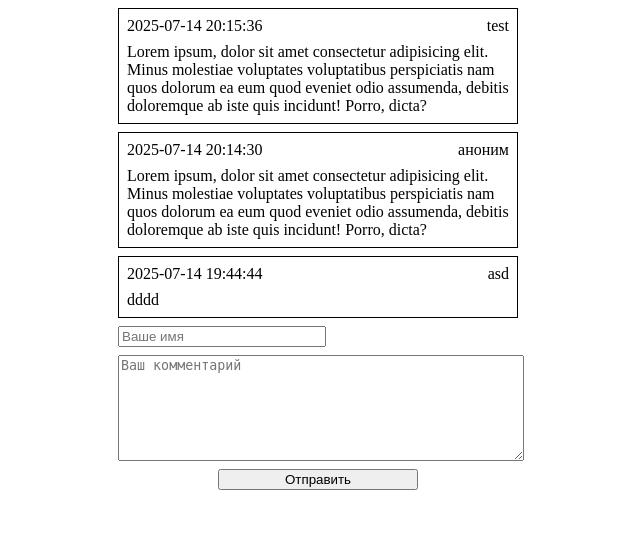
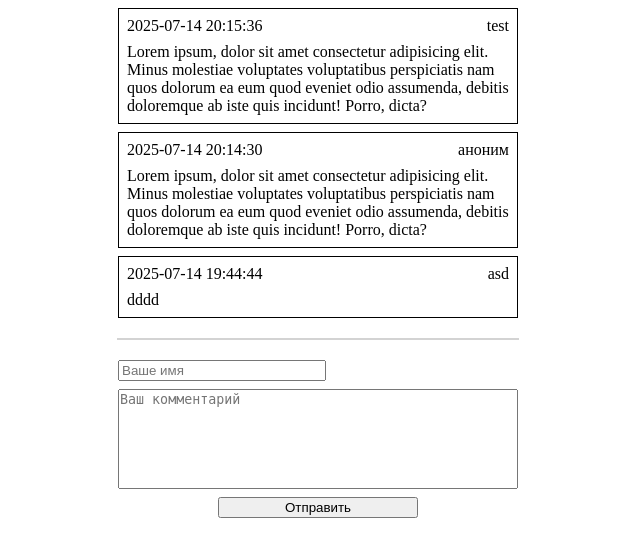
Before and after one commit to Stanislavf7/TSU_Practice_2025, a PHP site: page / in a window 1280 px wide. Shown: the top 557 px of the page, without its empty margins (322-962 px from the left). Run offline with PHP 8.4, Linux system fonts and the light colour scheme; data comes from the database, SQL or seed files in the repository.

Commit message:
style PHP_task2, some rework

```diff
--- a/PHP_task2/index.php
+++ b/PHP_task2/index.php
@@ -31,6 +31,7 @@
       }
       ?>
     </div>
+    <div id="sep"></div>
     <form method="POST" id="myForm">
       <input type="text" id="username" name="username" placeholder="Ваше имя" />
       <textarea id="message" name="message" placeholder="Ваш комментарий" required></textarea>
--- a/PHP_task2/styles.css
+++ b/PHP_task2/styles.css
@@ -41,6 +41,12 @@
   width: 100%;
 }
 
+#sep {
+  width: 400px;
+  margin: 12px 0;
+  border: 1px solid lightgrey;
+}
+
 #myForm {
   display: flex;
   flex-direction: column;
@@ -57,6 +63,9 @@
 #message {
   width: 100%;
   height: 100px;
+  resize: none;
+  padding: 2px 1px;
+  box-sizing: border-box;
 }
 
 button {
```
